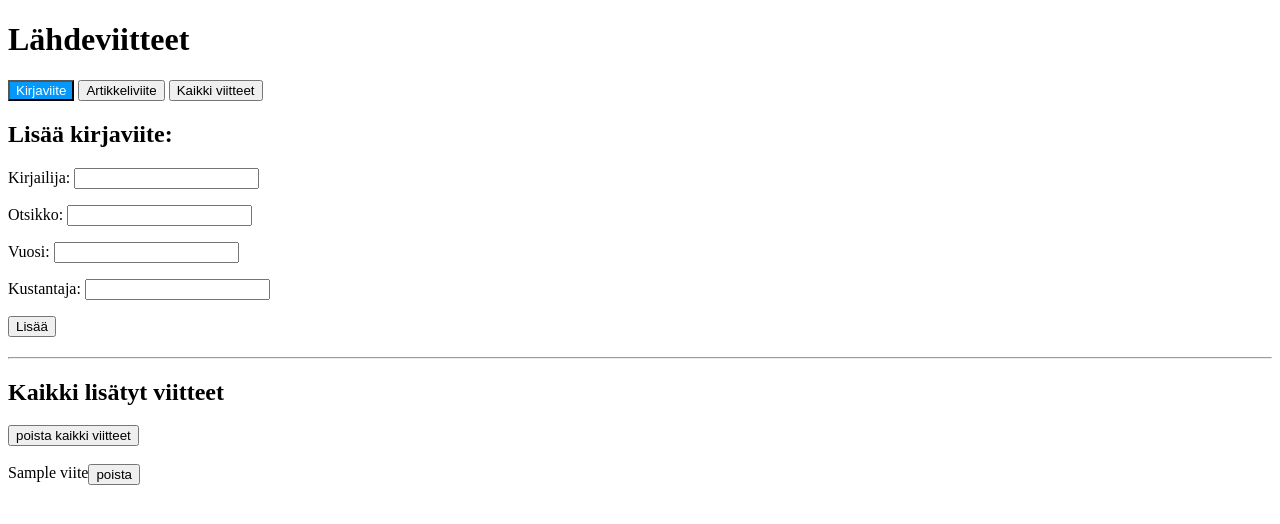
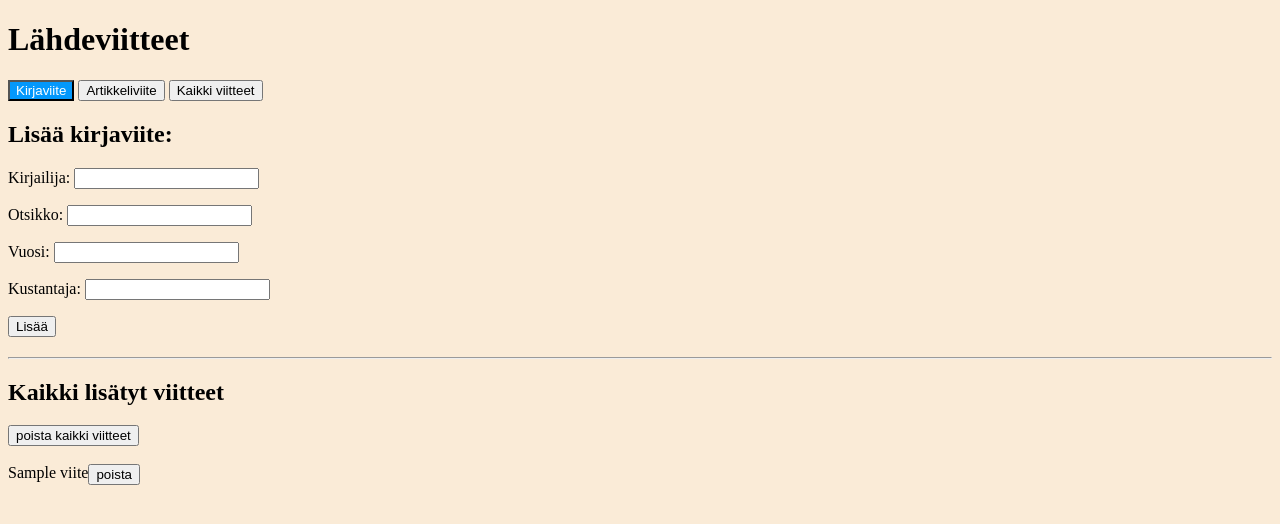
Before and after one commit to Yahimoh/Ohturyhma, a Flask app: template src/templates/index.html in a window 1280 px wide. Shown: the top 524 px of the page. Run offline with Flask 3, Linux system fonts and the light colour scheme; the template is opened without the code that fills it: most values are stand-ins (such as "Sample title", 1, 10 or a date in 2020).

Commit message:
Lisää CSS-tiedosto

```diff
--- /dev/null
+++ b/src/static/index.css
@@ -0,0 +1,3 @@
+body {
+    background-color: antiquewhite;
+}
--- a/src/templates/index.html
+++ b/src/templates/index.html
@@ -7,6 +7,7 @@
         .active-button { background-color: #0398fc; color: white; }
     </style>
     <script src="{{ url_for('static', filename='index.js') }}"></script>
+    <link rel="stylesheet" href="{{ url_for('static', filename='index.css') }}">
 </head>
 <body>
 <h1>Lähdeviitteet</h1>
```
